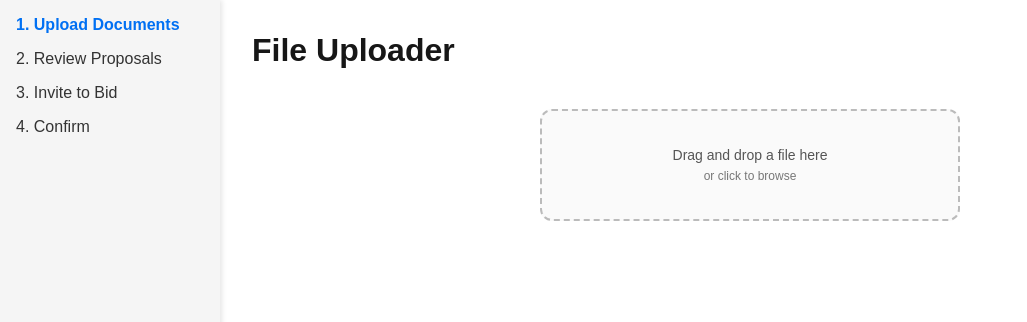
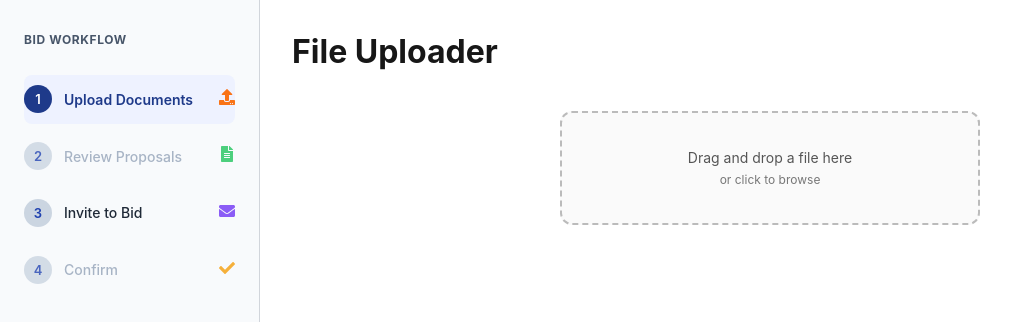
Before and after one commit to JoeBradyDev/bridgeline-challenge, a Next.js app: page /uploader in a window 1280 px wide. Shown: the top 322 px of the page, without its empty margins (0-1027 px from the left). Built offline with nearby package versions, Linux system fonts and the light colour scheme.

Commit message:
feat: update sidebar css

```diff
--- a/package.json
+++ b/package.json
@@ -14,6 +14,7 @@
     "next": "16.1.1",
     "react": "19.2.3",
     "react-dom": "19.2.3",
+    "react-icons": "^5.5.0",
     "unpdf": "^1.4.0"
   },
   "devDependencies": {
--- a/src/app/components/sidebar.tsx
+++ b/src/app/components/sidebar.tsx
@@ -1,64 +1,173 @@
 "use client";
 
 import React, { ReactNode } from "react";
-import { useRouter } from "next/navigation";
+import { FaUpload, FaFileAlt, FaEnvelope, FaCheck } from "react-icons/fa";
 
 type SidebarProps = {
-  currentStep: number; // 1 = Upload Documents, 2 = Review Proposals, 3 = Invite to Bid
+  currentStep: number;
+  onStepClick?: (step: number) => void;
   children: ReactNode;
 };
 
 type Step = {
   label: string;
-  href: string;
+  disabled: boolean;
+  icon: React.ReactNode;
+  iconColor: string;
 };
 
 const steps: Step[] = [
-  { label: "Upload Documents", href: "/uploader" },
-  { label: "Review Proposals", href: "/review-proposals" },
-  { label: "Invite to Bid", href: "/invite-to-bid" },
-  { label: "Confirm", href: "/invite-to-bid" },
+  {
+    label: "Upload Documents",
+    disabled: false,
+    icon: <FaUpload />,
+    iconColor: "#f97316",
+  }, // orange
+  {
+    label: "Review Proposals",
+    disabled: true,
+    icon: <FaFileAlt />,
+    iconColor: "#22c55e",
+  }, // green tones
+  {
+    label: "Invite to Bid",
+    disabled: false,
+    icon: <FaEnvelope />,
+    iconColor: "#8b5cf6",
+  }, // purple
+  { label: "Confirm", disabled: true, icon: <FaCheck />, iconColor: "#f59e0b" }, // amber
 ];
 
-export default function Sidebar({ currentStep, children }: SidebarProps) {
-  const router = useRouter();
-
-  const handleClick = (href: string) => {
-    router.push(href);
-  };
-
+export default function Sidebar({
+  currentStep,
+  onStepClick,
+  children,
+}: SidebarProps) {
   return (
-    <div style={{ display: "flex", minHeight: "100vh" }}>
+    <div
+      style={{
+        display: "flex",
+        minHeight: "100vh",
+        fontFamily: "Inter, sans-serif",
+      }}
+    >
       {/* Sidebar */}
       <aside
         style={{
-          width: "220px",
-          backgroundColor: "#f5f5f5",
-          padding: "1rem",
-          boxShadow: "2px 0 5px rgba(0,0,0,0.1)",
+          width: 260,
+          backgroundColor: "#f8fafc",
+          borderRight: "1px solid #d1d5db",
+          padding: "2rem 1.5rem",
+          display: "flex",
+          flexDirection: "column",
         }}
       >
-        <ul style={{ listStyle: "none", padding: 0 }}>
-          {steps.map((step, index) => (
-            <li
-              key={index}
-              onClick={() => handleClick(step.href)}
-              style={{
-                marginBottom: "1rem",
-                fontWeight: index + 1 === currentStep ? "bold" : "normal",
-                color: index + 1 === currentStep ? "#0070f3" : "#333",
-                cursor: "pointer",
-                userSelect: "none",
-              }}
-            >
-              {index + 1}. {step.label}
-            </li>
-          ))}
+        <div
+          style={{
+            fontSize: 12,
+            fontWeight: 700,
+            color: "#475569",
+            letterSpacing: "0.05em",
+            marginBottom: "1.75rem",
+            textTransform: "uppercase",
+          }}
+        >
+          Bid Workflow
+        </div>
+
+        <ul style={{ listStyle: "none", padding: 0, margin: 0, flex: 1 }}>
+          {steps.map((step, index) => {
+            const stepNumber = index + 1;
+            const isActive = stepNumber === currentStep;
+            const isDisabled = step.disabled && !isActive;
+            const isClickable = !step.disabled;
+
+            return (
+              <li
+                key={step.label}
+                onClick={() => {
+                  if (isClickable && onStepClick) {
+                    onStepClick(stepNumber);
+                  }
+                }}
+                style={{
+                  display: "flex",
+                  justifyContent: "space-between",
+                  alignItems: "center",
+                  paddingTop: "0.65rem",
+                  paddingBottom: "0.65rem",
+                  borderRadius: 8,
+                  marginBottom: "0.5rem",
+                  backgroundColor: isActive ? "#eef2ff" : "transparent",
+                  color: isDisabled
+                    ? "#94a3b8"
+                    : isActive
+                    ? "#1e3a8a"
+                    : "#1f2937",
+                  fontWeight: isActive ? 600 : 500,
+                  cursor: isClickable ? "pointer" : "default",
+                  opacity: isDisabled ? 0.8 : 1,
+                  userSelect: "none",
+                  transition: "background-color 0.2s, color 0.2s",
+                  width: "100%",
+                  boxSizing: "border-box",
+                  whiteSpace: "nowrap",
+                }}
+              >
+                {/* Left side: number + label */}
+                <div
+                  style={{
+                    display: "flex",
+                    alignItems: "center",
+                    gap: "0.75rem",
+                  }}
+                >
+                  <div
+                    style={{
+                      width: 28,
+                      height: 28,
+                      borderRadius: "50%",
+                      display: "flex",
+                      alignItems: "center",
+                      justifyContent: "center",
+                      fontSize: 13,
+                      fontWeight: 600,
+                      backgroundColor: isActive ? "#1e3a8a" : "#cbd5e1",
+                      color: isActive ? "#ffffff" : "#1e40af",
+                      flexShrink: 0,
+                    }}
+                  >
+                    {stepNumber}
+                  </div>
+
+                  <span style={{ fontSize: 14 }}>{step.label}</span>
+                </div>
+
+                {/* Right side: icon */}
+                <div
+                  style={{
+                    fontSize: 16,
+                    color: step.iconColor,
+                    flexShrink: 0,
+                  }}
+                >
+                  {step.icon}
+                </div>
+              </li>
+            );
+          })}
         </ul>
       </aside>
 
       {/* Main content */}
-      <main style={{ flex: 1, padding: "2rem", overflowY: "auto" }}>
+      <main
+        style={{
+          flex: 1,
+          padding: "2rem",
+          backgroundColor: "#ffffff",
+          overflowY: "auto",
+        }}
+      >
         {children}
       </main>
     </div>
--- a/src/app/uploader/page.tsx
+++ b/src/app/uploader/page.tsx
@@ -24,6 +24,25 @@ export default function UploaderPage() {
   const [currentStep, setCurrentStep] = useState<number>(1);
   const [isDragging, setIsDragging] = useState(false);
   const [isUploading, setIsUploading] = useState(false);
+
+  const resetToUpload = () => {
+    setFile(null);
+    setProposal(null);
+    setMessage(null);
+    setIsUploading(false);
+    setCurrentStep(1);
+  };
+
+  const handleStepClick = (step: number) => {
+    if (step === 1) {
+      resetToUpload();
+      return;
+    }
+
+    if (step === 3) {
+      router.push("/invite-to-bid");
+    }
+  };
 
   const handleFiles = (files: FileList | null) => {
     if (!files || files.length === 0) return;
@@ -97,7 +116,7 @@ export default function UploaderPage() {
   };
 
   return (
-    <Sidebar currentStep={currentStep}>
+    <Sidebar currentStep={currentStep} onStepClick={handleStepClick}>
       <div>
         <h1>{currentStep === 1 ? "File Uploader" : "Review Proposal"}</h1>
 
@@ -138,6 +157,7 @@ export default function UploaderPage() {
                   ? file.name
                   : "Drag and drop a file here"}
               </div>
+
               {!file && (
                 <div
                   style={{
```
Also changed, not shown: src/app/invite-to-bid/page.tsx (+31 -15 lines), 1 other file (tests, documents, lock files or other folders).
